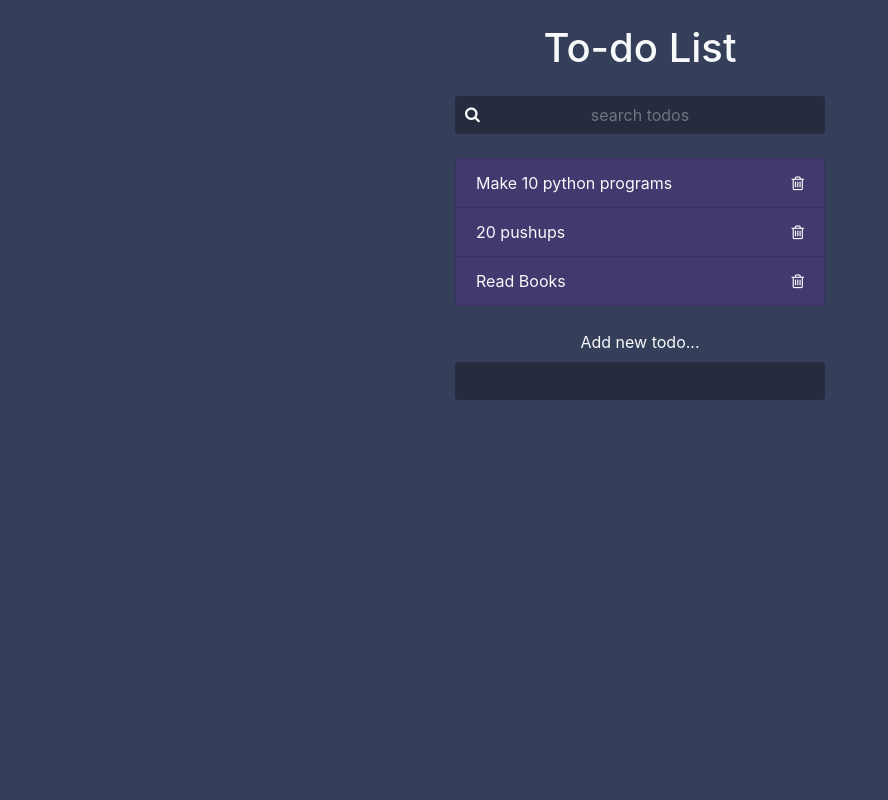
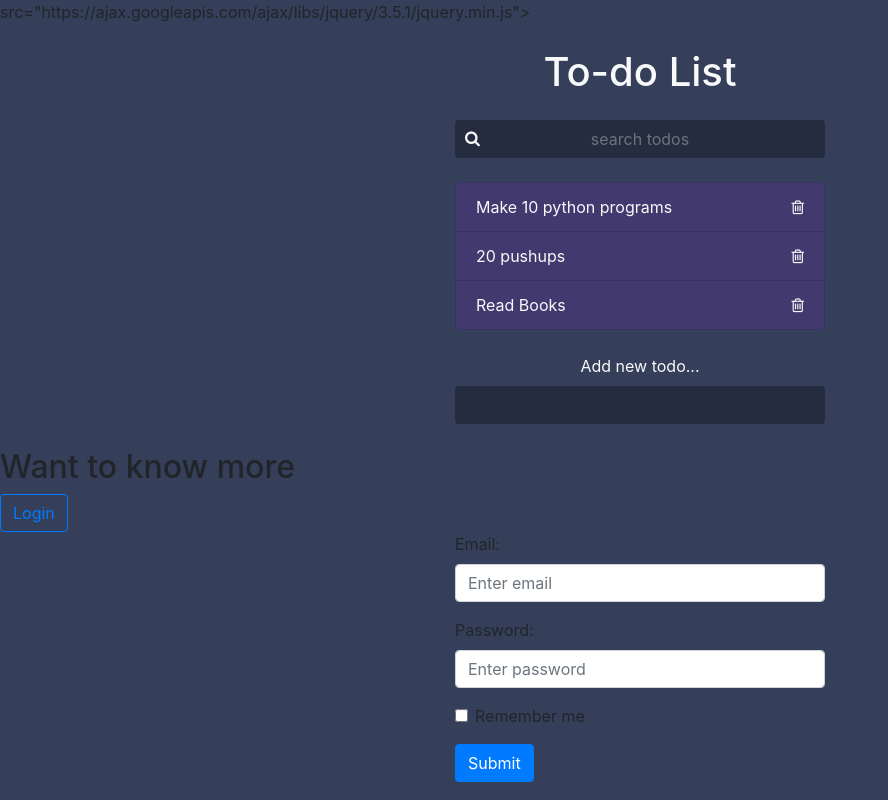
Before and after one commit to Aarushi21/Mini-Project, a plain HTML site: page index.html in a window 1280 px wide. Shown: the whole page, without its empty margins (0-888 px from the left). Drawn offline with nearby package versions, Linux system fonts and the light colour scheme.

Commit message:
Update index.html

```diff
--- a/index.html
+++ b/index.html
@@ -3,12 +3,14 @@
 
 <head>
     <meta name="author" content="Yasharth Tripathi">
-
     <meta charset="UTF-8">
     <meta name="viewport" content="width=device-width, initial-scale=1.0">
     <link rel="stylesheet" href="https://stackpath.bootstrapcdn.com/bootstrap/4.5.2/css/bootstrap.min.css" integrity="sha384-JcKb8q3iqJ61gNV9KGb8thSsNjpSL0n8PARn9HuZOnIxN0hoP+VmmDGMN5t9UJ0Z" crossorigin="anonymous">
     <link rel="stylesheet" href="https://cdnjs.cloudflare.com/ajax/libs/font-awesome/4.7.0/css/font-awesome.min.css">
     <link rel="stylesheet" href="style.css">
+    src="https://ajax.googleapis.com/ajax/libs/jquery/3.5.1/jquery.min.js"></script>
+  <script src="https://cdnjs.cloudflare.com/ajax/libs/popper.js/1.16.0/umd/popper.min.js"></script>
+  <script src="https://maxcdn.bootstrapcdn.com/bootstrap/4.5.2/js/bootstrap.min.js"></script>
     <title>My Todo List</title>
 </head>
 
@@ -47,6 +49,25 @@
         </form>
     </div>
     <script src="app.js"></script>
+    <h2>Want to know more</h2>
+     <a href="index.html" class="btn btn-outline-primary" role="button">Login</a>
+   <div class="container">
+  <form action="/action_page.php">
+    <div class="form-group">
+      <label for="email">Email:</label>
+      <input type="email" class="form-control" id="email" placeholder="Enter email" name="email">
+    </div>
+    <div class="form-group">
+      <label for="pwd">Password:</label>
+      <input type="password" class="form-control" id="pwd" placeholder="Enter password" name="pswd">
+    </div>
+    <div class="form-group form-check">
+      <label class="form-check-label">
+        <input class="form-check-input" type="checkbox" name="remember"> Remember me
+      </label>
+    </div>
+    <button type="submit" class="btn btn-primary">Submit</button>
+  </form>
+</div>
 </body>
-
 </html>
```
